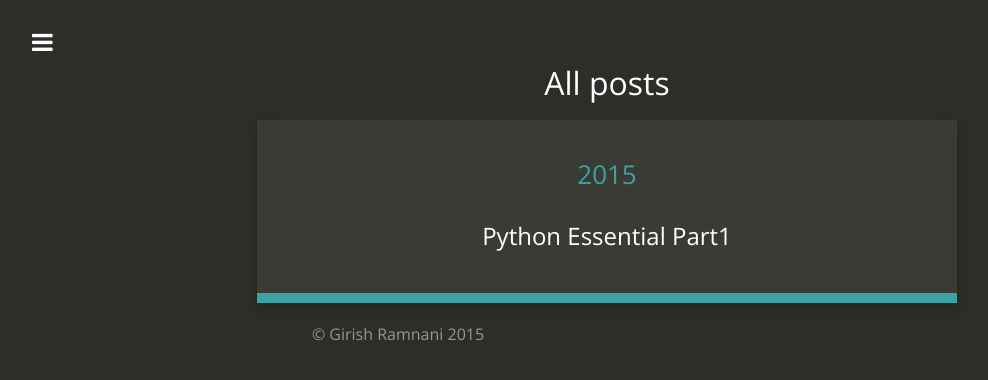
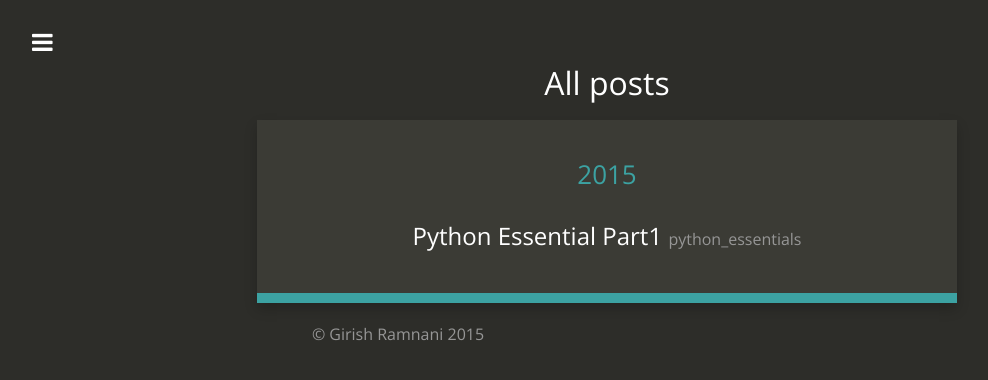
Before and after one commit to jedie/girishramnani.github.io, a Jekyll site: the page built from posts.html, in a window 1280 px wide. Shown: the top 380 px of the page, without its empty margins (18-1006 px from the left). Built offline with Jekyll 4.4.1, drawn with Linux system fonts in a browser that asks for light colours; nearby versions of some CDN libraries; Markdown is read by kramdown in place of the engine named in the settings.

Commit message:
next post

```diff
--- a/_includes/head.html
+++ b/_includes/head.html
@@ -1,6 +1,7 @@
 <head>
 <meta charset="" />
 <meta name="viewport" content="width=device-width, initial-scale=1.0">
+<meta name="google-site-verification" content="o-Y0T6PY-1kcpPDvm8zmXlMNQu20-Pczdf8ugDQgFMw" />
 <title>{% if page.title %}{{ page.title }}{% else %}{{ site.title }}{% endif %}</title>
 <meta name="description" content="{{ site.description }}">
 
--- a/posts.html
+++ b/posts.html
@@ -20,7 +20,7 @@ layout: default
       {% endif %}
 
           <li>
-            <a class="animate-link" href="{{ post.url | prepend: site.baseurl }}">{{ post.title }}</a>
+            <a class="animate-link" href="{{ post.url | prepend: site.baseurl }}">{{ post.title }}</a> <small class="hidden-xs">{{ post.category | join:"_" }}</small>
           </li>
       {% if forloop.last %}
         </ul>
```
